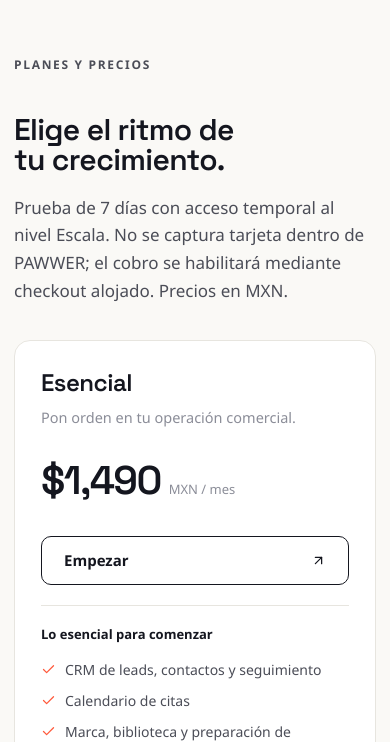
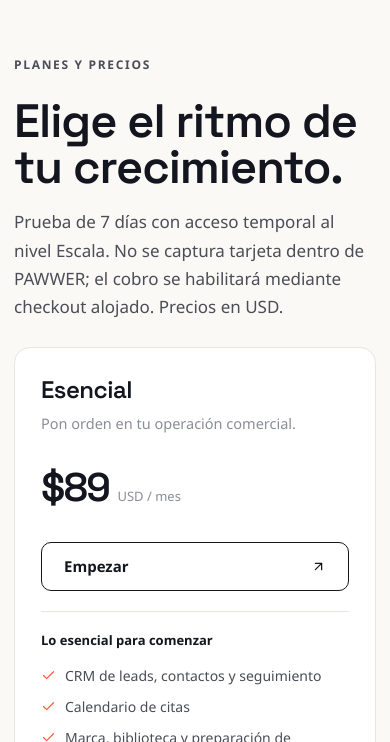
Before and after one commit to apptimgo-ux/pawwer-landing, a Next.js app: page / in a window 390 px wide. Shown: the part 5582-6324 px from the top of the page. Built offline with nearby package versions, Linux system fonts and the light colour scheme.

Commit message:
Restore hero visual placement and update USD pricing

```diff
--- a/app/overrides.css
+++ b/app/overrides.css
@@ -139,6 +139,48 @@
 .plan__price { display: block; font-family: var(--font-display), sans-serif; font-weight: 600; font-size: 40px; letter-spacing: -0.04em; color: var(--ink); margin: 20px 0 4px; }
 .plan__price span { font-family: var(--font-sans); font-size: 13px; font-weight: 400; letter-spacing: 0; color: var(--muted); margin-left: 8px; }
 .plan__price:hover { color: var(--accent); }
+
+/* Pricing header: keep the editorial heading and intro together across the canvas. */
+.pricing__head {
+  display: block;
+  max-width: none;
+  margin-bottom: clamp(26px, 4vw, 42px);
+}
+.pricing__head .eyebrow { margin-bottom: 24px; }
+.pricing__head h2 {
+  max-width: 18ch;
+  margin: 0;
+  font-size: clamp(42px, 6vw, 82px);
+  line-height: .98;
+}
+.pricing__head p:last-child {
+  max-width: 78ch;
+  margin: 24px 0 0;
+  line-height: 1.65;
+}
+@media (max-width: 680px) {
+  .pricing__head h2 { max-width: 14ch; font-size: clamp(38px, 12vw, 58px); }
+  .pricing__head p:last-child { margin-top: 18px; }
+}
+
+/* Keep the hero visual in the first viewport on desktop. Video and image carousels
+   use the same slot; background heroes keep their own backdrop treatment. */
+@media (min-width: 900px) {
+  .hero:not(.hero--background) { min-height: clamp(680px, 48vw, 820px); }
+  .hero:not(.hero--background) .hero__inner { padding-right: min(44vw, 600px); }
+  .hero:not(.hero--background) .hero__media {
+    position: absolute;
+    top: clamp(148px, 12vw, 196px);
+    right: clamp(28px, 6vw, 110px);
+    width: min(40vw, 560px);
+    margin-top: 0;
+  }
+  .hero:not(.hero--background) .hero__media img,
+  .hero:not(.hero--background) .hero__media video { height: min(54vh, 520px); }
+}
+@media (max-width: 899px) {
+  .hero:not(.hero--background) .hero__media { position: relative; }
+}
 .plan .btn { width: 100%; justify-content: space-between; margin: 18px 0 20px; }
 .plan__inherits { font-size: 13px; font-weight: 600; color: var(--ink); padding-top: 18px; border-top: 1px solid var(--line); }
 .plan__list { list-style: none; padding: 0; margin: 14px 0 0; display: grid; gap: 10px; }
--- a/content/en.json
+++ b/content/en.json
@@ -3,7 +3,7 @@
   "ogLocale": "en_US",
   "meta": {
     "title": "PAWWER | Commercial & marketing CRM",
-    "description": "Organize your leads, centralize attention and turn commercial follow-up into a measurable system. See PAWWER plans from $1,490 MXN per month."
+    "description": "Organize your leads, centralize attention and turn commercial follow-up into a measurable system. See PAWWER plans from $89 per month."
   },
   "nav": {
     "skip": "Skip to content",
@@ -103,7 +103,7 @@
     "ctaTrial": "Start the 7-day trial",
     "ctaCheckout": "Continue to payment",
     "ctaSales": "Talk to sales",
-    "priceUnit": "MXN / mo"
+    "priceUnit": "USD / mo"
   },
   "blocks": [
     {
@@ -208,8 +208,8 @@
       "eyebrow": "Plans & pricing",
       "h2a": "Choose the pace",
       "h2b": "of your growth.",
-      "intro": "7-day trial with temporary access to the Scale tier. No card is captured inside PAWWER; billing will be enabled through hosted checkout. Prices in MXN.",
-      "priceUnit": "MXN / mo",
+      "intro": "7-day trial with temporary access to the Scale tier. No card is captured inside PAWWER; billing will be enabled through hosted checkout. Prices in USD.",
+      "priceUnit": "USD / mo",
       "mostPopular": "Most popular",
       "cta": "Get started",
       "activationLabel": "In activation",
--- a/content/es.json
+++ b/content/es.json
@@ -3,7 +3,7 @@
   "ogLocale": "es_MX",
   "meta": {
     "title": "PAWWER | CRM comercial y de marketing",
-    "description": "Organiza tus leads, centraliza la atención y convierte el seguimiento comercial en un sistema medible. Conoce los planes PAWWER desde $1,490 MXN al mes."
+    "description": "Organiza tus leads, centraliza la atención y convierte el seguimiento comercial en un sistema medible. Conoce los planes PAWWER desde $89 al mes."
   },
   "nav": {
     "skip": "Saltar al contenido",
@@ -103,7 +103,7 @@
     "ctaTrial": "Iniciar prueba de 7 días",
     "ctaCheckout": "Continuar al pago",
     "ctaSales": "Hablar con ventas",
-    "priceUnit": "MXN / mes"
+    "priceUnit": "USD / mes"
   },
   "blocks": [
     {
@@ -208,8 +208,8 @@
       "eyebrow": "Planes y precios",
       "h2a": "Elige el ritmo",
       "h2b": "de tu crecimiento.",
-      "intro": "Prueba de 7 días con acceso temporal al nivel Escala. No se captura tarjeta dentro de PAWWER; el cobro se habilitará mediante checkout alojado. Precios en MXN.",
-      "priceUnit": "MXN / mes",
+      "intro": "Prueba de 7 días con acceso temporal al nivel Escala. No se captura tarjeta dentro de PAWWER; el cobro se habilitará mediante checkout alojado. Precios en USD.",
+      "priceUnit": "USD / mes",
       "mostPopular": "Más elegido",
       "cta": "Empezar",
       "activationLabel": "En activación",
--- a/content/settings.json
+++ b/content/settings.json
@@ -11,9 +11,9 @@
     "crmUrl": "https://crm.pawwerapp.com"
   },
   "prices": {
-    "esencial": "$1,490",
-    "crecimiento": "$2,990",
-    "escala": "$5,490"
+    "esencial": "$89",
+    "crecimiento": "$179",
+    "escala": "$329"
   },
   "checkout": {
     "esencial": "",
```
